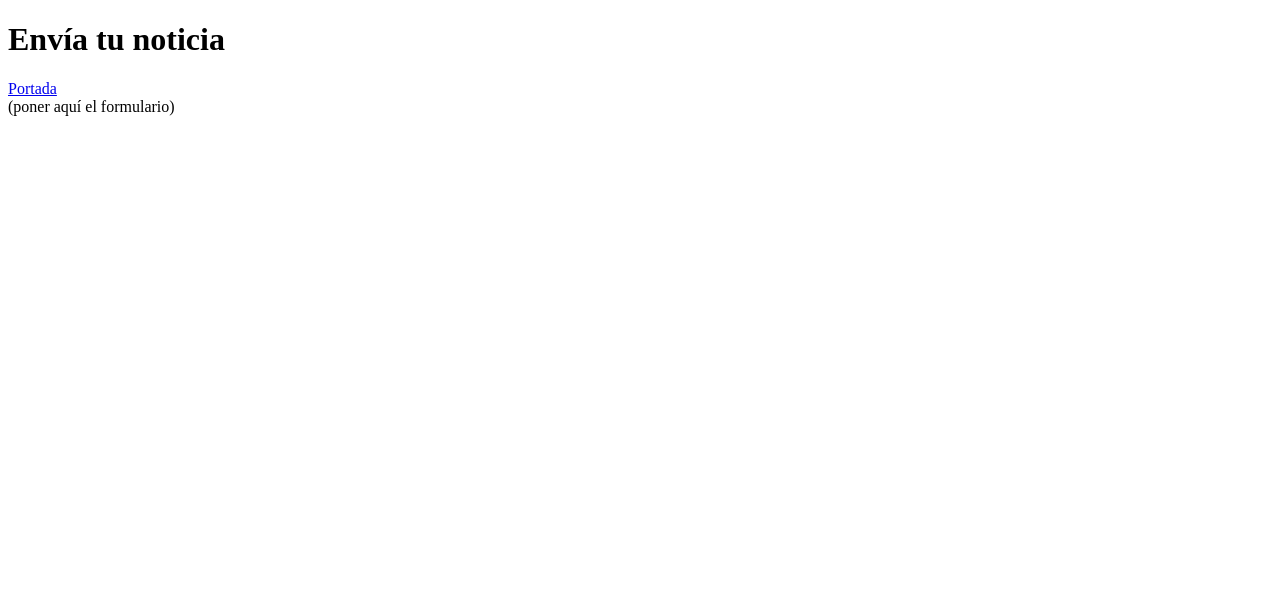
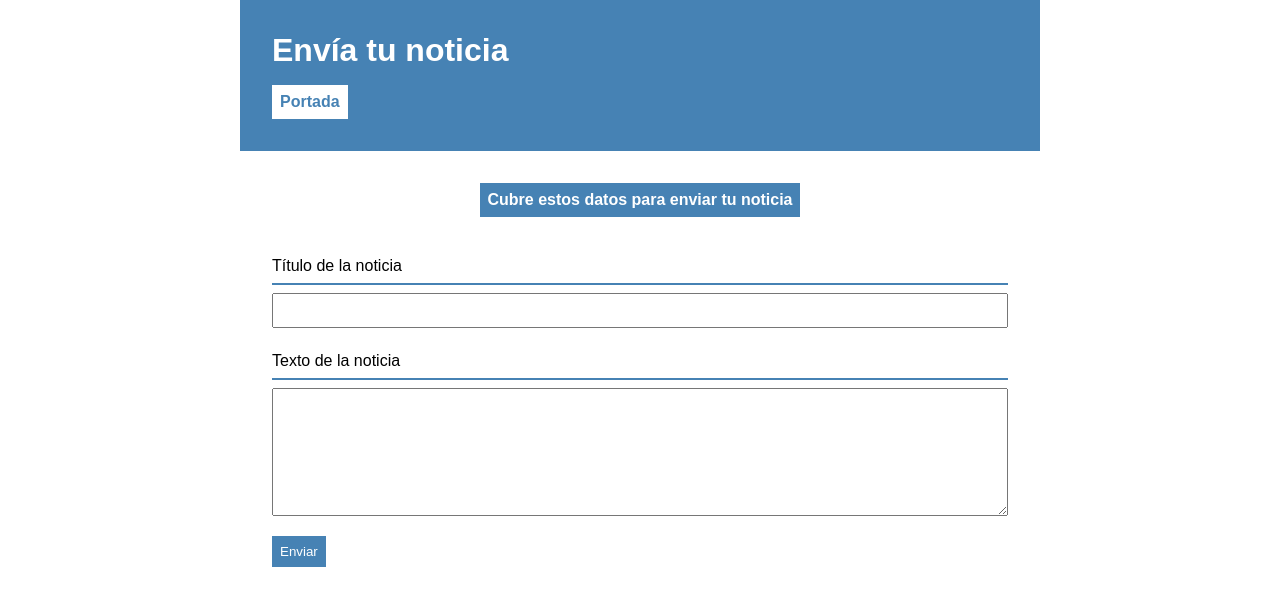
Before and after one commit to Bertooor/Ejercicios_semana2, a plain HTML site: page semana-02-parejas1/formulario.html in a window 1280 px wide. Drawn offline with Linux system fonts and the light colour scheme.

Commit message:
formulario terminado

```diff
--- a/semana-02-parejas1/formulario.html
+++ b/semana-02-parejas1/formulario.html
@@ -4,6 +4,7 @@
     <meta charset="UTF-8" />
     <title>Envía tu noticia</title>
     <meta name="viewport" content="width=device-width, initial-scale=1.0" />
+    <link rel="stylesheet" href="./css/style.css">
   </head>
   <body id="formulario">
     <header>
@@ -13,6 +14,21 @@
       </nav>
     </header>
 
-    <main>(poner aquí el formulario)</main>
+    <main>
+
+      <form action="#">
+        <fieldset>
+          <legend>
+          Cubre estos datos para enviar tu noticia
+          </legend>
+          <label for="">Título de la noticia</label>
+          <input type="text" name="" id="">
+          <label for="">Texto de la noticia</label>
+          <textarea name="" id="" cols="30" rows="10"></textarea>
+        </fieldset>
+        <button type="submit">Enviar</button>
+      </form>
+
+    </main>
   </body>
 </html>
```
